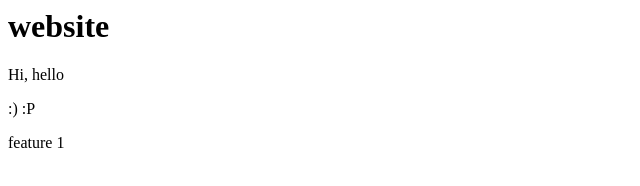
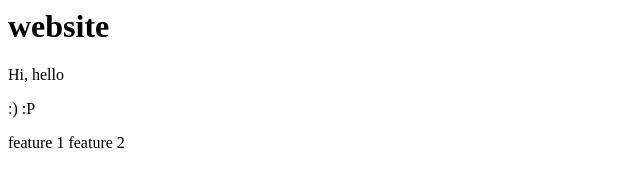
Before and after one commit to rishabhsahani1996/XYZ, a plain HTML site: page index.html in a window 1280 px wide. Shown: the full height of the page, 0-640 px from the left. Drawn offline with Linux system fonts and the light colour scheme.

Commit message:
added feature 2

```diff
--- a/index.html
+++ b/index.html
@@ -1,7 +1,11 @@
+
 <html>
 <title>Just Learning Git</title>
 <h1> website </h1>
 <p> Hi, hello </p>
 <p> :) :P </p>
+
 <feature> feature 1 </feature>
+<feature> feature 2 </feature>
+
 </html>
```
